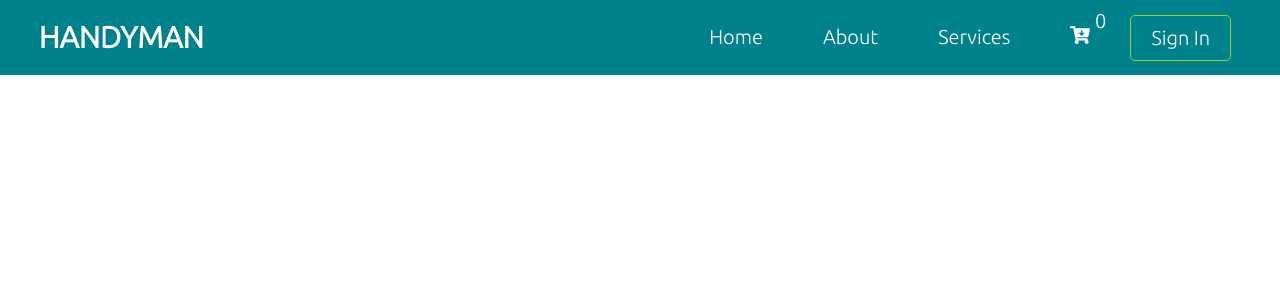
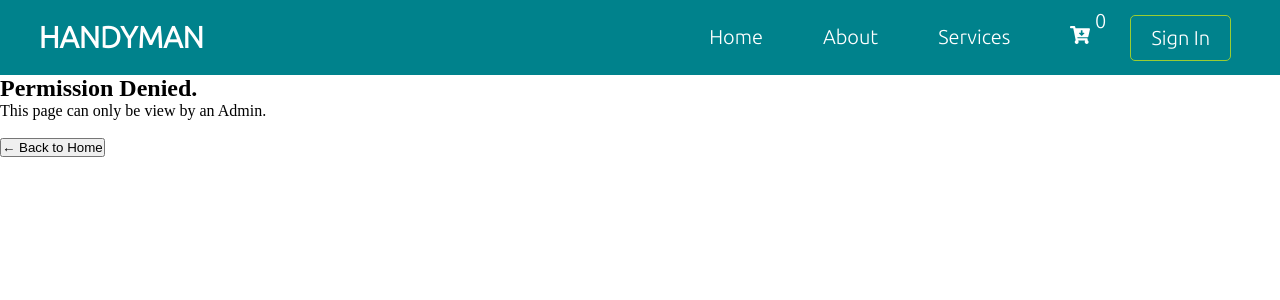
Before and after one commit to miindDotVacati0n/HANDYMAN-Web-Application, a React (Create React App) app: page /admin in a window 1280 px wide. Shown: the top 300 px of the page. Built offline with nearby package versions, Linux system fonts and the light colour scheme; no server answers.

Commit message:
Fallback content

```diff
--- a/src/component/AdminRoute.js
+++ b/src/component/AdminRoute.js
@@ -1,8 +1,31 @@
 import React from 'react'
 import { useSelector } from 'react-redux'
+import { Link } from 'react-router-dom'
 import { selectEmail } from '../redux/slice/authSlice'
 
 const AdminRoute = ({children}) => {
+
+    const userEmail = useSelector(selectEmail)
+
+    if(userEmail === "admin@test.dev"){
+        return children
+    }
+    return (
+        <section style={{height: '80vh'}}>
+            <div className='container'>
+                <h2>Permission Denied.</h2>
+                <p>This page can only be view by an Admin.</p>
+                <br />
+                <Link to={'/'}>
+                    <button className='--btn'>&larr; Back to Home</button>
+                </Link>
+
+            </div>
+        </section>
+    )
+}
+
+export const AdminLink = ({children}) => {
 
     const userEmail = useSelector(selectEmail)
 
--- a/src/component/Navbar.js
+++ b/src/component/Navbar.js
@@ -13,7 +13,7 @@ import { useDispatch } from 'react-redux';
 import { SET_ACTIVE_USER, REMOCE_ACTIVE_USER } from '../redux/slice/authSlice';
 
 import ShowOnLogin, { ShowOnLogout } from './hiddenLink';
-import AdminRoute from './AdminRoute';
+import AdminRoute, { AdminLink } from './AdminRoute';
 import OwnerRoute from './OwnerRoute';
 
 const Navbar = () => {
@@ -87,7 +87,7 @@ const Navbar = () => {
             <Link to={'/services'} className='services'>
                 <li>Services</li>
             </Link>
-            <AdminRoute>
+            <AdminLink>
                 {/* <Link to={'/admin'} className='admin'>
                     <li>Admin</li>
                 </Link> */}
@@ -97,7 +97,7 @@ const Navbar = () => {
                     </button>
                 </Link>
 
-            </AdminRoute>
+            </AdminLink>
 
             <OwnerRoute>
                 <button className='btn'>
```
